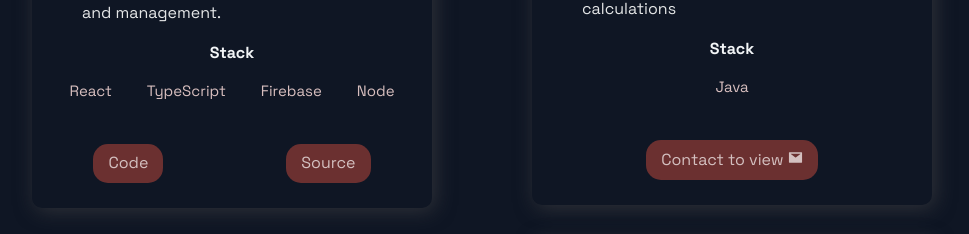
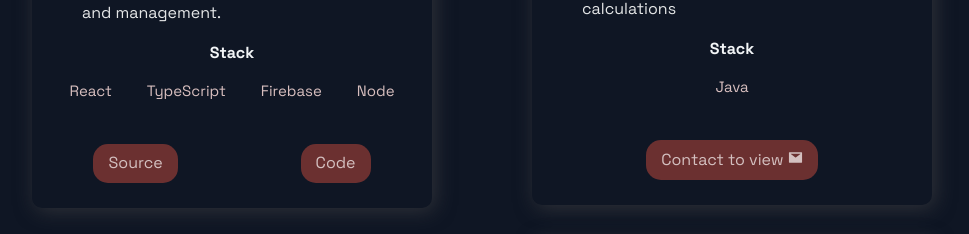
Before and after one commit to Brandonnl/portfolio_website, a Next.js app: page / in a window 1280 px wide. Shown: the part 1475-1709 px from the top of the page, without its empty margins (158-1127 px from the left). Built offline with nearby package versions, Linux system fonts and the light colour scheme.

Commit message:
Minor tweaks

```diff
--- a/src/components/Projects/Projects.js
+++ b/src/components/Projects/Projects.js
@@ -15,11 +15,11 @@ const Projects = () => (
         const displayText = hasVisitAndSource ? 'Code & Source' : 'Contact to view';
         const displayLink = hasVisitAndSource ? (
           <>
-            <ExternalLinks href={p.visit}>Code</ExternalLinks>
-            <ExternalLinks href={p.source}>Source</ExternalLinks>
+            <ExternalLinks href={p.visit}>Source</ExternalLinks>
+            <ExternalLinks href={p.source}>Code</ExternalLinks>
           </>
         ) : (
-          <ExternalLinks href="mailto: bl533@cornell.edu">
+          <ExternalLinks href="mailto: brandonlu3556@gmail.com">
             Contact to view <AiFillMail size="1.5rem" />
           </ExternalLinks>
         );
@@ -46,7 +46,7 @@ const Projects = () => (
             <UtilityList>
               {displayText !== 'Contact to view' && displayLink}
               {displayText === 'Contact to view' && (
-                <ExternalLinks href="mailto:bl533@cornell.edu">
+                <ExternalLinks href="mailto:brandonlu3556@gmail.com">
                   {displayText} <AiFillMail size="1.5rem" />
                 </ExternalLinks>
               )}
--- a/src/constants/constants.js
+++ b/src/constants/constants.js
@@ -35,6 +35,8 @@ export const projects = [
     visit: '',
     id: 3,
   },
+
+
 ];
 
 export const TimeLineData = [
```
